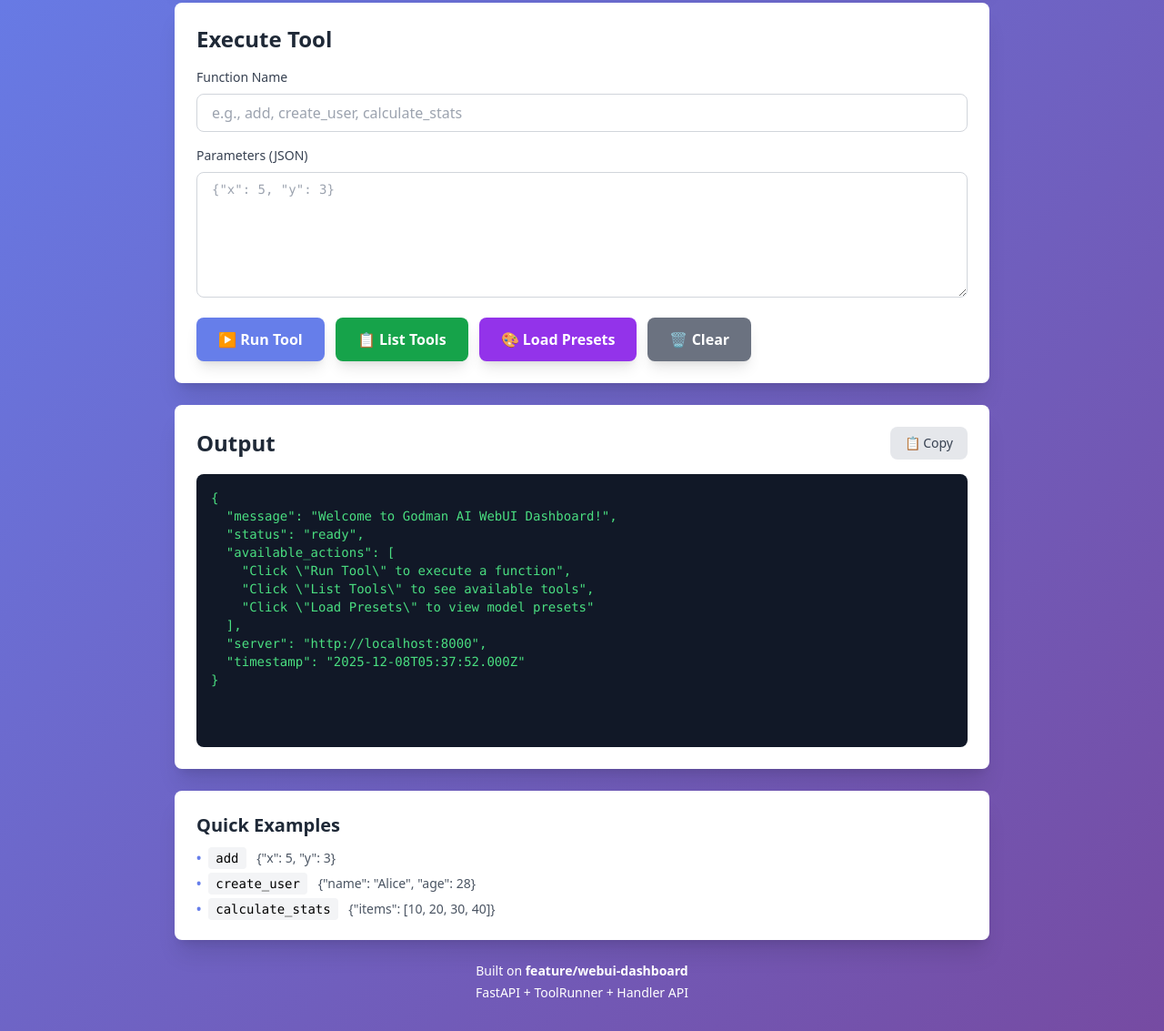
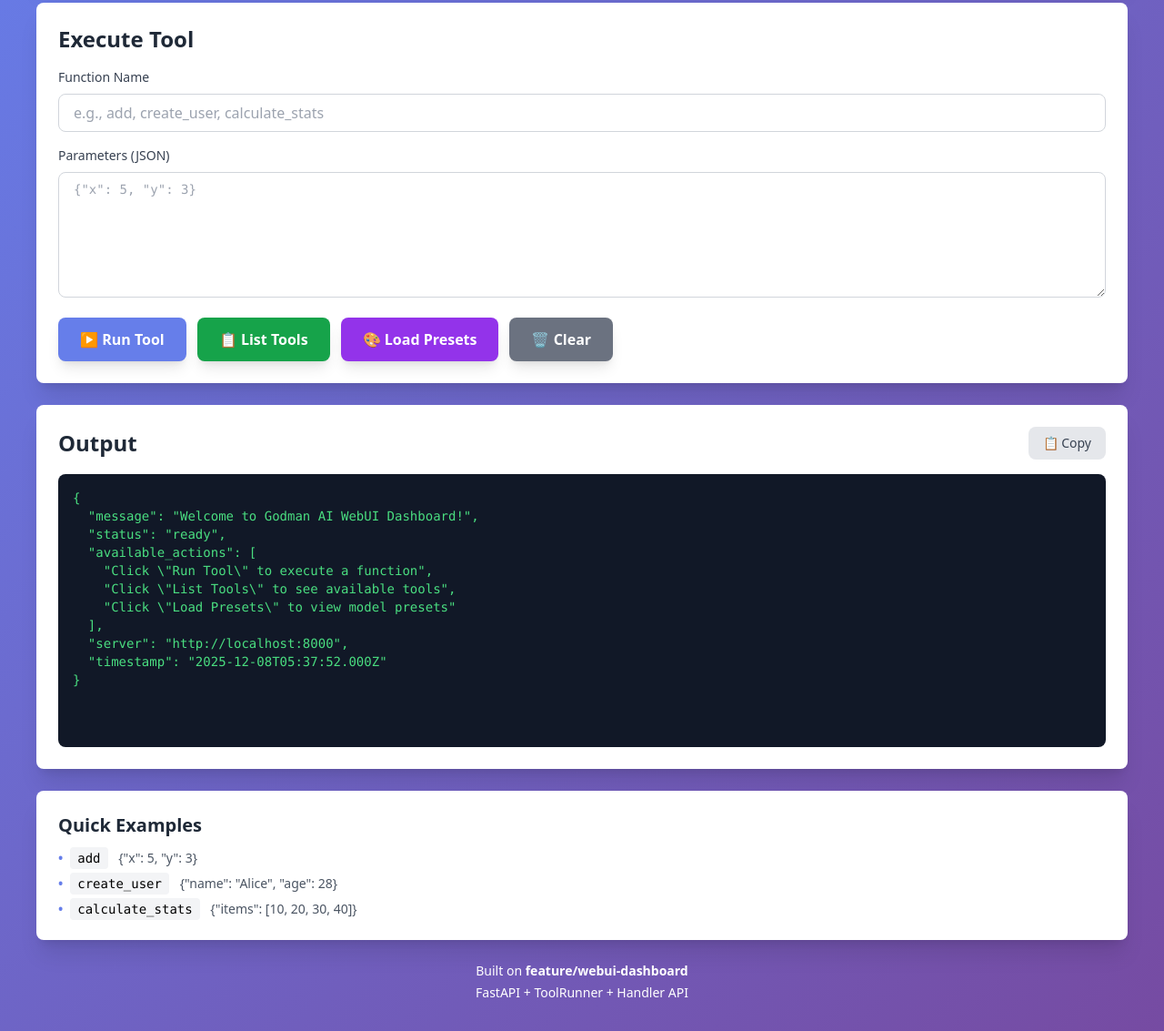
Before and after one commit to Steve0465/godman-lab, a plain HTML site: page webui/index.html in a window 1280 px wide. Shown: the part 209-1342 px from the top of the page at 91% size. Drawn offline with nearby package versions, Linux system fonts and the light colour scheme.

Commit message:
style: Add minimal custom CSS for spacing and interactions
Added minimal custom styles to complement Tailwind:

Custom Classes:
- .dashboard-container
  • max-width: 1200px (wider than default for large screens)
  • Used on main container

- .section-spacing
  • margin-bottom: 1.5rem (consistent spacing between sections)
  • Applied to all major content cards

- .btn-lift
  • transform: translateY(-2px) on hover
  • Subtle lift effect for all buttons
  • Replaces inline transform classes

- .focus-ring
  • outline: 2px solid #667eea with offset
  • Better keyboard navigation visibility
  • Applied to inputs and textarea

- #output
  • scroll-behavior: smooth
  • Smooth scrolling for long output

Design Philosophy:
✓ Tailwind handles 95% of styling
✓ Custom styles only for:
  - Container width override
  - Consistent spacing variable
  - Reusable hover effects
  - Accessibility improvements

Benefits:
✓ Cleaner HTML (removed inline transform classes)
✓ Consistent spacing across sections
✓ Better accessibility (focus rings)
✓ Smooth interactions (button lift, scroll)
✓ Responsive container (1200px max-width)

All inline Tailwind classes preserved for:
- Colors, padding, margins
- Borders, shadows, rounded corners
- Typography, flexbox, grid
- Responsive breakpoints

```diff
--- a/webui/index.html
+++ b/webui/index.html
@@ -21,14 +21,43 @@
             }
         }
     </script>
+
+    <!-- Minimal Custom Styles -->
+    <style>
+        /* Container max-width override for larger screens */
+        .dashboard-container {
+            max-width: 1200px;
+        }
+
+        /* Smooth scrolling for output */
+        #output {
+            scroll-behavior: smooth;
+        }
+
+        /* Custom spacing for sections */
+        .section-spacing {
+            margin-bottom: 1.5rem;
+        }
+
+        /* Button hover lift effect */
+        .btn-lift:hover {
+            transform: translateY(-2px);
+        }
+
+        /* Focus ring override for better visibility */
+        .focus-ring:focus {
+            outline: 2px solid #667eea;
+            outline-offset: 2px;
+        }
+    </style>
 </head>
 <body class="bg-gradient-to-br from-primary to-secondary min-h-screen py-8 px-4">
 
     <!-- Main Container -->
-    <div class="max-w-4xl mx-auto">
+    <div class="dashboard-container mx-auto">
 
         <!-- Header -->
-        <div class="bg-white rounded-lg shadow-xl p-6 mb-6">
+        <div class="bg-white rounded-lg shadow-xl p-6 section-spacing">
             <h1 class="text-4xl font-bold text-gray-800 mb-2">🚀 Godman AI</h1>
             <p class="text-gray-600">WebUI Dashboard & Handler API</p>
             <div class="mt-4 flex items-center space-x-2">
@@ -38,7 +67,7 @@
         </div>
 
         <!-- Input Section -->
-        <div class="bg-white rounded-lg shadow-xl p-6 mb-6">
+        <div class="bg-white rounded-lg shadow-xl p-6 section-spacing">
             <h2 class="text-2xl font-bold text-gray-800 mb-4">Execute Tool</h2>
 
             <!-- Function Name Input -->
@@ -50,7 +79,7 @@
                     type="text"
                     id="functionName"
                     placeholder="e.g., add, create_user, calculate_stats"
-                    class="w-full px-4 py-2 border border-gray-300 rounded-lg focus:ring-2 focus:ring-primary focus:border-transparent outline-none transition"
+                    class="focus-ring w-full px-4 py-2 border border-gray-300 rounded-lg focus:ring-2 focus:ring-primary focus:border-transparent outline-none transition"
                 />
             </div>
 
@@ -63,7 +92,7 @@
                     id="parameters"
                     rows="6"
                     placeholder='{"x": 5, "y": 3}'
-                    class="w-full px-4 py-2 border border-gray-300 rounded-lg focus:ring-2 focus:ring-primary focus:border-transparent outline-none transition font-mono text-sm"
+                    class="focus-ring w-full px-4 py-2 border border-gray-300 rounded-lg focus:ring-2 focus:ring-primary focus:border-transparent outline-none transition font-mono text-sm"
                 ></textarea>
             </div>
 
@@ -71,28 +100,28 @@
             <div class="flex flex-wrap gap-3">
                 <button
                     id="runToolBtn"
-                    class="px-6 py-3 bg-primary text-white font-semibold rounded-lg hover:bg-opacity-90 transition shadow-lg hover:shadow-xl transform hover:-translate-y-0.5"
+                    class="btn-lift px-6 py-3 bg-primary text-white font-semibold rounded-lg hover:bg-opacity-90 transition shadow-lg hover:shadow-xl"
                 >
                     ▶️ Run Tool
                 </button>
 
                 <button
                     id="listToolsBtn"
-                    class="px-6 py-3 bg-green-600 text-white font-semibold rounded-lg hover:bg-green-700 transition shadow-lg hover:shadow-xl transform hover:-translate-y-0.5"
+                    class="btn-lift px-6 py-3 bg-green-600 text-white font-semibold rounded-lg hover:bg-green-700 transition shadow-lg hover:shadow-xl"
                 >
                     📋 List Tools
                 </button>
 
                 <button
                     id="loadPresetsBtn"
-                    class="px-6 py-3 bg-purple-600 text-white font-semibold rounded-lg hover:bg-purple-700 transition shadow-lg hover:shadow-xl transform hover:-translate-y-0.5"
+                    class="btn-lift px-6 py-3 bg-purple-600 text-white font-semibold rounded-lg hover:bg-purple-700 transition shadow-lg hover:shadow-xl"
                 >
                     🎨 Load Presets
                 </button>
 
                 <button
                     id="clearBtn"
-                    class="px-6 py-3 bg-gray-500 text-white font-semibold rounded-lg hover:bg-gray-600 transition shadow-lg hover:shadow-xl transform hover:-translate-y-0.5"
+                    class="btn-lift px-6 py-3 bg-gray-500 text-white font-semibold rounded-lg hover:bg-gray-600 transition shadow-lg hover:shadow-xl"
                 >
                     🗑️ Clear
                 </button>
@@ -100,12 +129,12 @@
         </div>
 
         <!-- Output Section -->
-        <div class="bg-white rounded-lg shadow-xl p-6">
+        <div class="bg-white rounded-lg shadow-xl p-6 section-spacing">
             <div class="flex justify-between items-center mb-4">
                 <h2 class="text-2xl font-bold text-gray-800">Output</h2>
                 <button
                     id="copyOutputBtn"
-                    class="px-4 py-2 bg-gray-200 text-gray-700 text-sm font-medium rounded-lg hover:bg-gray-300 transition"
+                    class="btn-lift px-4 py-2 bg-gray-200 text-gray-700 text-sm font-medium rounded-lg hover:bg-gray-300 transition"
                 >
                     📋 Copy
                 </button>
@@ -126,7 +155,7 @@ Ready to execute...</pre>
         </div>
 
         <!-- Quick Examples -->
-        <div class="bg-white rounded-lg shadow-xl p-6 mt-6">
+        <div class="bg-white rounded-lg shadow-xl p-6 section-spacing">
             <h3 class="text-xl font-bold text-gray-800 mb-3">Quick Examples</h3>
             <div class="space-y-2 text-sm">
                 <div class="flex items-start space-x-2">
```
